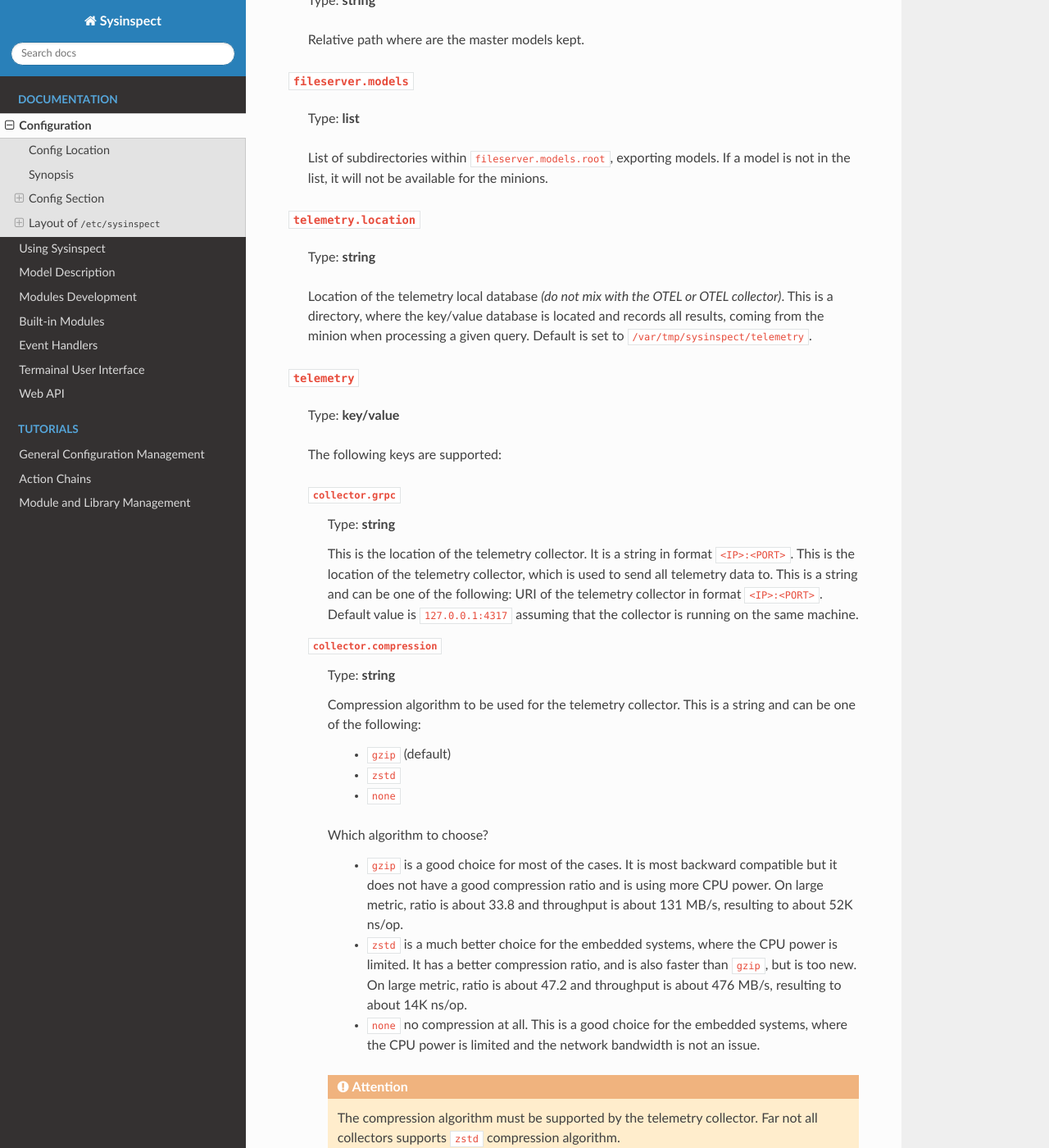
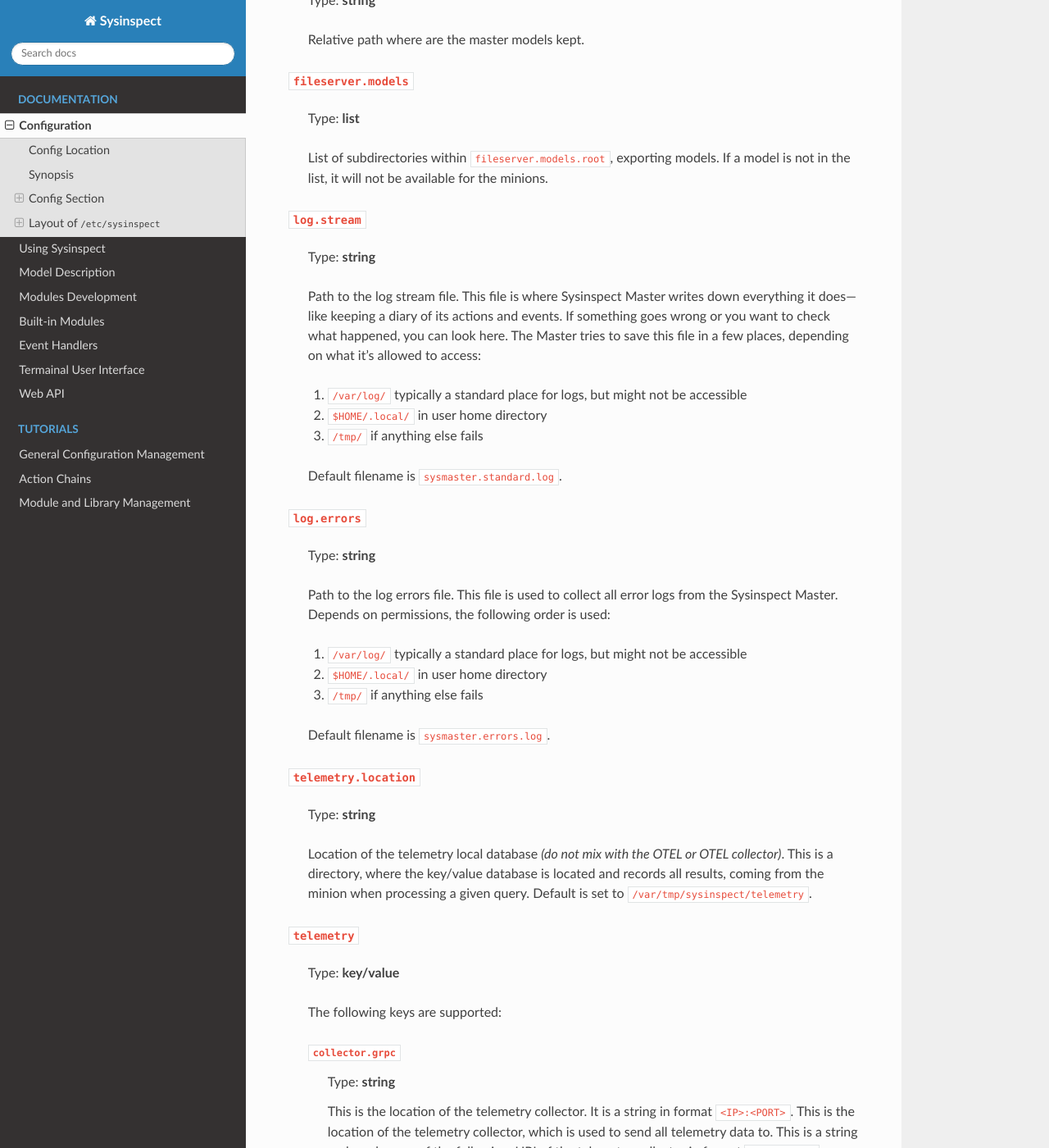
Before and after one commit to tinythings/sysinspect, a Sphinx documentation site: the page built from docs/global_config.rst, in a window 1280 px wide and 1400 px high, scrolled down 2968 px. Shown: the whole window at 82% size. Built offline with Sphinx 7.4.7 and the Read the Docs theme 3.1.0, drawn with Linux system fonts in a browser that asks for light colours; some of the changed text lies outside the part shown.

Commit message:
Add logging documentation

```diff
--- a/docs/global_config.rst
+++ b/docs/global_config.rst
@@ -156,6 +156,36 @@
 
     List of subdirectories within ``fileserver.models.root``, exporting models. If a model is not
     in the list, it will not be available for the minions.
+
+``log.stream``
+##############
+
+    Type: **string**
+
+    Path to the log stream file. This file is where Sysinspect Master writes down
+    everything it does—like keeping a diary of its actions and events. If something
+    goes wrong or you want to check what happened, you can look here. The Master tries
+    to save this file in a few places, depending on what it's allowed to access:
+
+    1. ``/var/log/`` typically a standard place for logs, but might not be accessible
+    2. ``$HOME/.local/`` in user home directory
+    3. ``/tmp/`` if anything else fails
+
+    Default filename is ``sysmaster.standard.log``.
+
+``log.errors``
+###############
+
+    Type: **string**
+
+    Path to the log errors file. This file is used to collect all error logs from the
+    Sysinspect Master. Depends on permissions, the following order is used:
+
+    1. ``/var/log/`` typically a standard place for logs, but might not be accessible
+    2. ``$HOME/.local/`` in user home directory
+    3. ``/tmp/`` if anything else fails
+
+    Default filename is ``sysmaster.errors.log``.
 
 ``telemetry.location``
 ######################
@@ -434,6 +464,37 @@
             master.ip: 192.168.2.31
             master.port: 4200
 
+``log.stream``
+##############
+
+    Type: **string**
+
+    Path to the log stream file. This file is where Sysinspect Minion writes down
+    everything it does—like keeping a diary of its actions and events. If something
+    goes wrong or you want to check what happened, you can look here. The Minion tries
+    to save this file in a few places, depending on what it's allowed to access:
+
+
+    1. ``/var/log/`` typically a standard place for logs, but might not be accessible
+    2. ``$HOME/.local/`` in user home directory
+    3. ``/tmp/`` if anything else fails
+
+    Default filename is ``sysminion.standard.log``.
+
+``log.errors``
+###############
+
+    Type: **string**
+
+    Path to the log errors file. This file is used to collect all error logs from the
+    Sysinspect Minion. Depends on permissions, the following order is used:
+
+    1. ``/var/log/`` typically a standard place for logs, but might not be accessible
+    2. ``$HOME/.local/`` in user home directory
+    3. ``/tmp/`` if anything else fails
+
+    Default filename is ``sysminion.errors.log``.
+
 Layout of ``/etc/sysinspect``
 -----------------------------
 
```
